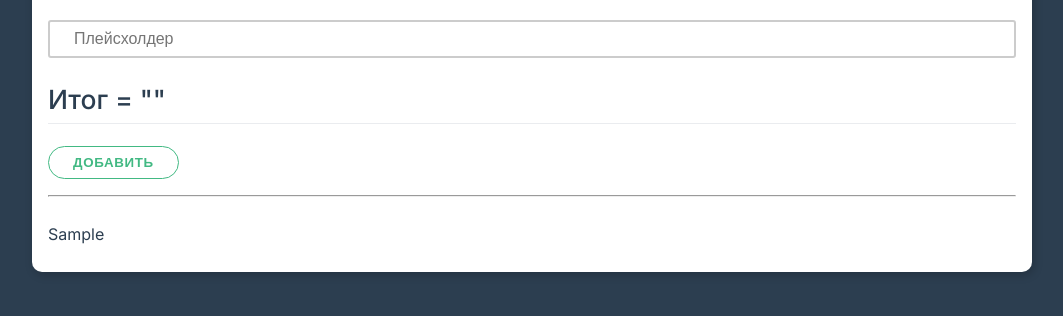
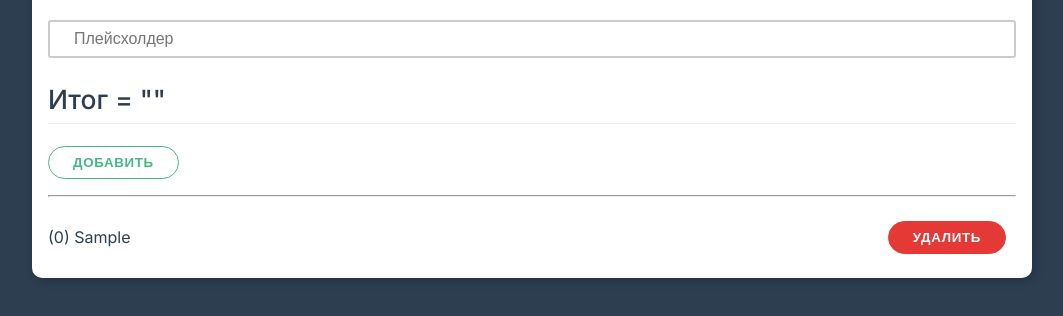
Before and after one commit to Vladislav-Chistyakov/Vue-Vladilen-Minin, a plain HTML site: page index.html in a window 1280 px wide. Both pictures are taken after typing "Sample" into the empty fields and a click on the button "ДОБАВИТЬ". Shown: the part 102-418 px from the top of the page, without its empty margins (108-1171 px from the left). Drawn offline with nearby package versions, Linux system fonts and the light colour scheme.

Commit message:
remove Note

```diff
--- a/app.js
+++ b/app.js
@@ -12,9 +12,15 @@ const App = {
       this.inputValue = event.target.value;
     },
     clickBtn() {
-      this.notes.push(this.inputValue);
-      this.inputValue = "";
-    }
+      if (this.inputValue !== '') {
+        this.notes.push(this.inputValue);
+        this.inputValue = "";
+      }
+    },
+    removeNote(index) {
+      console.log("ev", index);
+      this.notes.splice(index, 1);
+    },
   }
 }
 
--- a/index.html
+++ b/index.html
@@ -19,15 +19,20 @@
           v-on:input="inputChange"
           v-bind:value="inputValue"
           v-bind:placeholder="placeholder"
+          v-on:keypress.enter="clickBtn"
           type="text"
         />
       </div>
       <h2>Итог = "{{ inputValue }}"</h2>
       <button @click="clickBtn" class="btn">Добавить</button>
       <hr>
-      <ul class="list">
-        <li class="list-item" v-for="note in notes" :key="note">{{ note }}</li>
+      <ul class="list" v-if="notes.length !== 0">
+        <li class="list-item" v-for="(note, index) in notes" :key="note">
+          ({{ index }}) {{ note }}
+          <button v-on:click="removeNote(index)" class="btn danger">Удалить</button>
+        </li>
       </ul>
+      <div class="" v-else-if="notes.length === 0">Заметок пока нет. Следует добавить</div>
     </div>
   </div>
 
```
